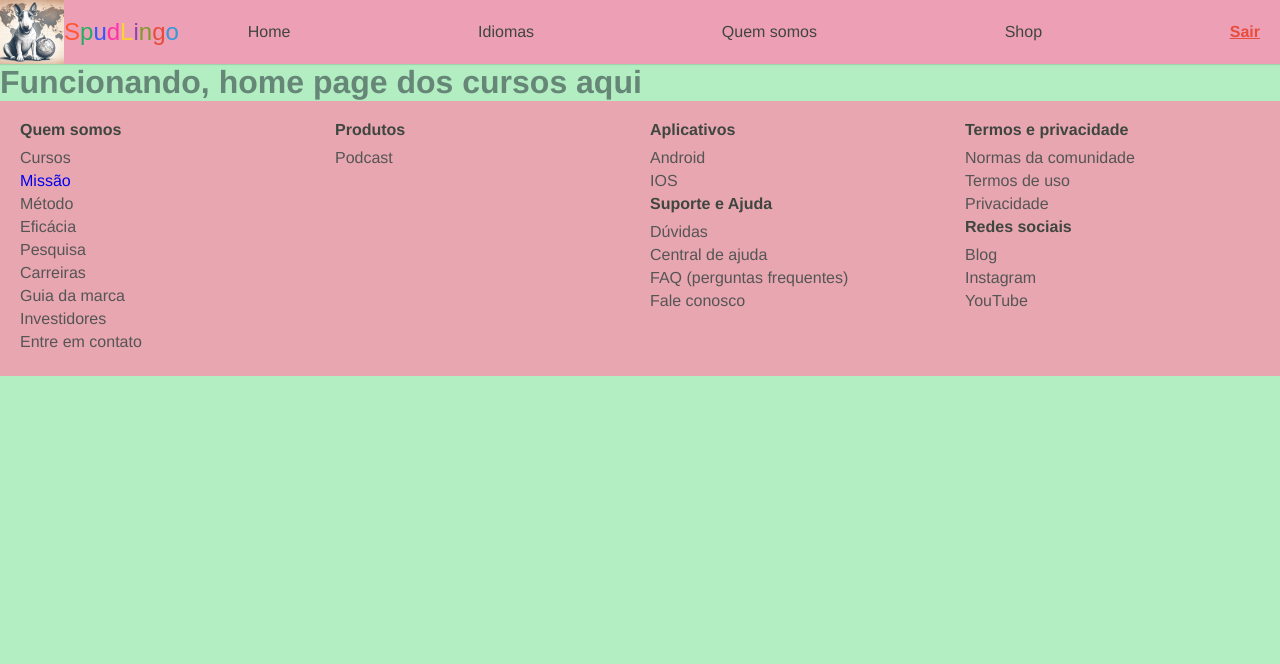
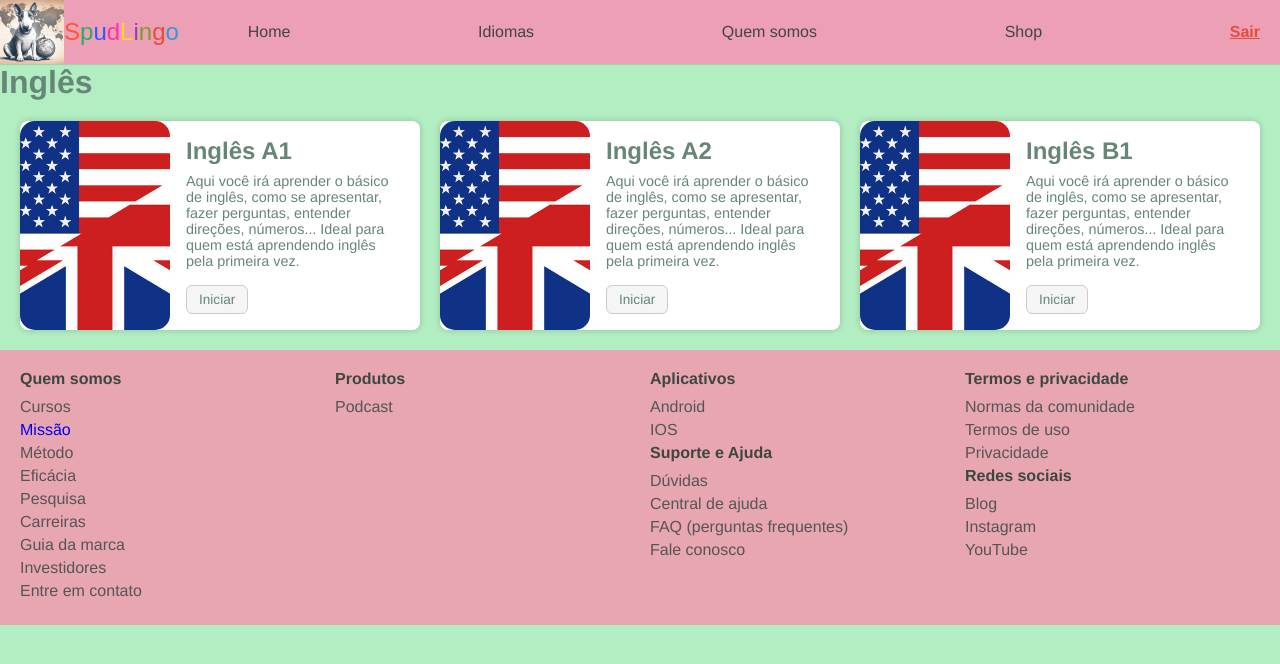
Before and after one commit to LuaFly/spudlingo, a React (Vite) app: page /feed in a window 1280 px wide. Shown: the top 664 px of the page. Built offline with nearby package versions, Linux system fonts and the light colour scheme; sample sign-in values are in the browser's storage; a web font is replaced by a local one.

Commit message:
cards do feed inicial -ingles

```diff
--- a/src/App.jsx
+++ b/src/App.jsx
@@ -8,6 +8,8 @@ import Login from './pages/login/login';
 import Cadastrar from './pages/cadastro/cadastrar';
 import Feed from "./pages/pos_login/feed";
 import Missao from './pages/missao';
+import Aula1 from './pages/pos_login/ingles/aula/aula1';
+
 
 import { BrowserRouter, Routes, Route } from 'react-router-dom';
 import PrivateRoute from './components/PrivateRoute';
@@ -40,6 +42,14 @@ function App() {
                             </PrivateRoute>
                         }
                     />
+                    <Route
+                        path="/aula1"
+                        element={
+                            <PrivateRoute>
+                                <Aula1 />
+                            </PrivateRoute>
+                        }
+                    />
                 </Routes>
                 <Footer />
             </BrowserRouter>
--- a/src/pages/pos_login/feed.jsx
+++ b/src/pages/pos_login/feed.jsx
@@ -1,10 +1,18 @@
 import React from "react";
-
+import Card from "./ingles/card";
+import CardA2 from "./ingles/cardA2";
+import CardB1 from "./ingles/cardB1";
 
 const Feed = () => {
     return (
         <div className="feed-container">
-            <h1>Funcionando, home page dos cursos aqui</h1>
+            <h1>Inglês</h1>
+                <div className="card-container">
+                    <Card />
+                    <CardA2 />
+                    <CardB1 />
+                </div>
+
         </div>
     );
 };
--- /dev/null
+++ b/src/pages/pos_login/ingles/Card.css
@@ -0,0 +1,58 @@
+.card-container {
+    display: flex;
+    flex-wrap: wrap;
+    justify-content: center;
+    gap: 20px;
+    padding: 20px;
+    max-width: 1800px; /* evita ficar muito largo em telas ultra-wide */
+    margin: 0 auto;
+  }
+
+  .card {
+    display: flex;
+    flex: 1 1 400px; /* se adapta, mas respeita mínimo de largura */
+    max-width: 500px;
+    min-width: 300px;
+    border-radius: 8px;
+    overflow: hidden;
+    box-shadow: 0 0 6px rgba(0, 0, 0, 0.2);
+    background: white;
+  }
+
+
+  .image {
+    width: 50%;
+    object-fit: cover;
+  }
+
+  .content {
+    padding: 16px;
+  }
+
+  .content h2 {
+    margin-top: 0;
+  }
+
+  .content p {
+    font-size: 0.9rem;
+    margin: 8px 0 16px;
+  }
+
+  .button-group {
+    display: flex;
+    gap: 8px;
+  }
+
+  .btn {
+    padding: 6px 12px;
+    border: 1px solid #ccc;
+    border-radius: 6px;
+    background: #f5f5f5;
+    cursor: pointer;
+    font-size: 0.85rem;
+    transition: background 0.2s;
+  }
+
+  .btn:hover {
+    background: #e0e0e0;
+  }
--- /dev/null
+++ b/src/pages/pos_login/ingles/aula/aula1.jsx
@@ -0,0 +1,15 @@
+import React from "react";
+
+const Aula1 = () => {
+    console.log("teste")
+
+    return (
+        <div className="aula1-container">
+            <h1>Funcionando, aula aqui</h1>
+            <p> Teste</p>
+        </div>
+
+    );
+};
+
+export default Aula1;
--- /dev/null
+++ b/src/pages/pos_login/ingles/card.jsx
@@ -0,0 +1,30 @@
+import React from 'react';
+import { useNavigate } from 'react-router-dom';
+import './Card.css';
+import flag1 from '../../../assets/flag1.jpg';
+
+const Card = () => {
+  const navigate = useNavigate();
+
+  const handleStart = () => {
+    navigate('/aula1'); // esse é o caminho da rota definida em App.jsx
+  };
+
+  return (
+    <div className="card">
+      <img src={flag1} alt="inglês" className="image" />
+      <div className="content">
+        <h2>Inglês A1</h2>
+        <p>
+          Aqui você irá aprender o básico de inglês, como se apresentar, fazer perguntas,
+          entender direções, números... Ideal para quem está aprendendo inglês pela primeira vez.
+        </p>
+        <div className="button-group">
+          <button className="btn" onClick={handleStart}>Iniciar</button>
+        </div>
+      </div>
+    </div>
+  );
+};
+
+export default Card;
--- /dev/null
+++ b/src/pages/pos_login/ingles/cardA2.jsx
@@ -0,0 +1,22 @@
+import React from 'react';
+import './Card.css';
+import flag1 from '../../../assets/flag1.jpg'
+
+const CardA2 = () => {
+  return (
+    <div className="card">
+      <img src={flag1} alt="inglÊs" className="image" />
+      <div className="content">
+        <h2>Inglês A2</h2>
+        <p>
+          Aqui você irá aprender o básico de inglês, como se apresentar, fazer perguntas, entender direções, números... Ideal para quem está aprendendo inglês pela primeira vez.
+        </p>
+        <div className="button-group">
+          <button className="btn">Iniciar</button>
+        </div>
+      </div>
+    </div>
+  );
+};
+
+export default CardA2;
--- /dev/null
+++ b/src/pages/pos_login/ingles/cardB1.jsx
@@ -0,0 +1,22 @@
+import React from 'react';
+import './Card.css';
+import flag1 from '../../../assets/flag1.jpg'
+
+const CardB1 = () => {
+  return (
+    <div className="card">
+      <img src={flag1} alt="inglÊs" className="image" />
+      <div className="content">
+        <h2>Inglês B1</h2>
+        <p>
+          Aqui você irá aprender o básico de inglês, como se apresentar, fazer perguntas, entender direções, números... Ideal para quem está aprendendo inglês pela primeira vez.
+        </p>
+        <div className="button-group">
+          <button className="btn">Iniciar</button>
+        </div>
+      </div>
+    </div>
+  );
+};
+
+export default CardB1;
```
